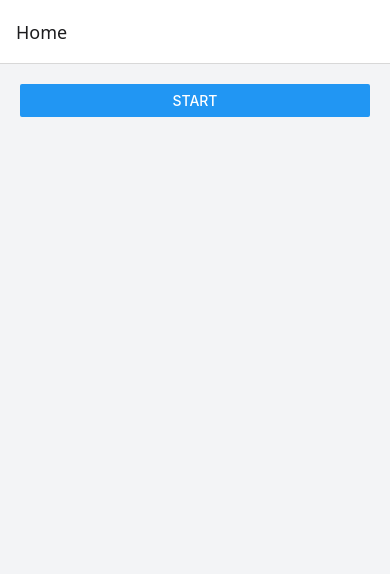
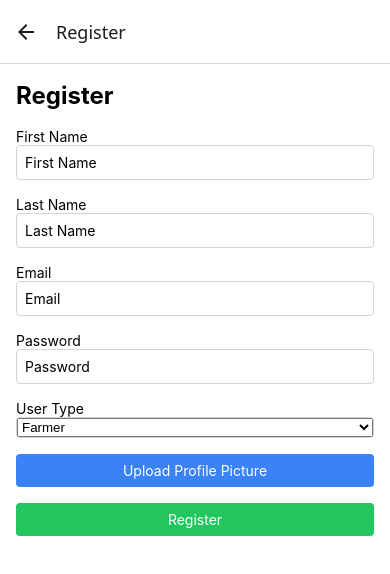
Before and after one commit to RolandSamidu/RiceTrader-Frontend, a React Native app: screen /Register in a window 390 px wide. Before the commit this address had no page. Shown: the top 574 px of the page. Built offline with nearby package versions, Linux system fonts and the light colour scheme.

Commit message:
login screens

```diff
--- a/package.json
+++ b/package.json
@@ -10,12 +10,14 @@
     "test": "jest"
   },
   "dependencies": {
+    "@react-native-picker/picker": "^2.11.0",
     "@react-navigation/native": "^7.0.15",
     "@react-navigation/native-stack": "^7.2.1",
     "@react-navigation/stack": "^7.1.2",
     "react": "19.0.0",
     "react-native": "0.78.0",
     "react-native-gesture-handler": "^2.24.0",
+    "react-native-image-picker": "^8.2.0",
     "react-native-safe-area-context": "^5.3.0",
     "react-native-screens": "^4.9.2",
     "twrnc": "^4.6.1"
--- a/src/Router/Router.tsx
+++ b/src/Router/Router.tsx
@@ -2,18 +2,26 @@ import React from 'react';
 import { NavigationContainer } from '@react-navigation/native';
 import { createNativeStackNavigator } from '@react-navigation/native-stack';
 import HomeScreen from '../Screens/HomeScreen';
-import LoginRegisterScreen from '../Screens/LoginRegisterScreen';
+import WelcomeScreen from '../Screens/WelcomeScreen';
+import RegisterScreen from '../Screens/RegisterScreen';
+import LoginScreen from '../Screens/LoginScreen';
 
-const Stack = createNativeStackNavigator();
+import { RootStackParamList } from '../types/naviagations';
+import InfoScreen from '../Screens/InfoScreen';
+
+const Stack = createNativeStackNavigator<RootStackParamList>();
 
 const AppRouter = () => {
         return (
           <NavigationContainer>
-            <Stack.Navigator initialRouteName="Home">
+            <Stack.Navigator initialRouteName="Welcome">
+              <Stack.Screen name="Welcome" component={WelcomeScreen} />
               <Stack.Screen name="Home" component={HomeScreen} />
-              <Stack.Screen name="LoginRegister" component={LoginRegisterScreen} />
+              <Stack.Screen name="Register" component={RegisterScreen} />
+              <Stack.Screen name="Login" component={LoginScreen} />
+              <Stack.Screen name="Info" component={InfoScreen} />
             </Stack.Navigator>
           </NavigationContainer>
         );
-      }
+      };
 export default AppRouter;
--- a/src/Screens/HomeScreen.tsx
+++ b/src/Screens/HomeScreen.tsx
@@ -1,19 +1,32 @@
 import React from 'react';
-import { View, Button, ScrollView, StatusBar } from 'react-native';
+import { View, Button } from 'react-native';
 import tw from 'twrnc';
 
-function HomeScreen({ navigation }: any) {
+const HomeScreen = ({ navigation }: any) => {
   return (
-    <ScrollView style={tw`bg-gray-100 flex-1`}>
-      <StatusBar barStyle="dark-content" />
-      <View style={tw`p-5`}>
-        <Button
-          title="Start"
-          onPress={() => navigation.navigate('LoginRegister')}
-        />
+    <View style={tw`flex-1 justify-center items-center bg-gray-100`}>
+      <View style={tw`w-full px-8 pt-8`}>
+        <View style={tw`mb-4`}>
+          <Button
+            title="Login"
+            onPress={() => navigation.navigate('Login')}
+          />
+        </View>
+        <View style={tw`mb-4`}>
+          <Button
+            title="Register"
+            onPress={() => navigation.navigate('Register')}
+          />
+        </View>
+        <View style={tw`mb-4`}>
+          <Button
+            title="Information"
+            onPress={() => navigation.navigate('Information')}
+          />
+        </View>
       </View>
-    </ScrollView>
+    </View>
   );
-}
+};
 
 export default HomeScreen;
--- /dev/null
+++ b/src/Screens/InfoScreen.tsx
@@ -0,0 +1,15 @@
+import React from 'react';
+import { View, Text } from 'react-native';
+import tw from 'twrnc';
+
+const InfoScreen = () => {
+  return (
+    <View style={tw`flex-1 justify-center items-center bg-gray-100`}>
+      <View style={tw`w-full px-8 pt-8`}>
+        <Text>Info Page</Text>
+      </View>
+    </View>
+  );
+};
+
+export default InfoScreen;
--- /dev/null
+++ b/src/Screens/LoginScreen.tsx
@@ -0,0 +1,69 @@
+import React, { useState } from 'react';
+import { View, Text, TextInput, TouchableOpacity, Alert } from 'react-native';
+import { useNavigation } from '@react-navigation/native';
+import tw from 'twrnc';
+import { RootStackParamList } from '../types/naviagations';
+import { StackNavigationProp } from '@react-navigation/stack';
+type LoginScreenNavigationProp = StackNavigationProp<RootStackParamList, 'Login'>;
+
+const LoginScreen = () => {
+  const navigation = useNavigation<LoginScreenNavigationProp>();
+  const [email, setEmail] = useState('');
+  const [password, setPassword] = useState('');
+
+
+  const handleLogin = () => {
+    if (!email || !password) {
+      Alert.alert('Error', 'Please fill out all fields');
+      return;
+    }
+
+    // Here you would typically send the data to your backend for authentication
+    console.log({ email, password });
+
+    // Navigate to the home page or dashboard after successful login
+    navigation.navigate('Home');
+  };
+
+  return (
+    <View style={tw`flex-1 p-4 bg-white`}>
+      <Text style={tw`text-2xl font-bold mb-4`}>Login</Text>
+
+      <Text style={tw`text-black-500`}>Email</Text>
+      <TextInput
+        style={tw`border border-gray-300 p-2 rounded mb-4`}
+        placeholder="Email"
+        value={email}
+        onChangeText={setEmail}
+        keyboardType="email-address"
+        autoCapitalize="none"
+      />
+
+      <Text style={tw`text-black-500`}>Password</Text>
+      <TextInput
+        style={tw`border border-gray-300 p-2 rounded mb-4`}
+        placeholder="Password"
+        value={password}
+        onChangeText={setPassword}
+        secureTextEntry
+      />
+
+      <TouchableOpacity
+        style={tw`bg-blue-500 p-2 rounded mb-4`}
+        onPress={handleLogin}
+      >
+        <Text style={tw`text-white text-center`}>Login</Text>
+      </TouchableOpacity>
+
+      <TouchableOpacity
+        onPress={() => navigation.navigate('Register')}
+      >
+        <Text style={tw`text-blue-500 text-center`}>
+          Don't have an account? Register
+        </Text>
+      </TouchableOpacity>
+    </View>
+  );
+};
+
+export default LoginScreen;
--- /dev/null
+++ b/src/Screens/RegisterScreen.tsx
@@ -0,0 +1,138 @@
+import React, { useState } from 'react';
+import { View, Text, TextInput, TouchableOpacity, Image, Alert } from 'react-native';
+
+import { useNavigation } from '@react-navigation/native';
+import tw from 'twrnc';
+import * as ImagePicker from 'react-native-image-picker';
+import { Picker } from '@react-native-picker/picker';
+import { StackNavigationProp } from '@react-navigation/stack';
+import { RootStackParamList } from '../types/naviagations';
+
+const RegisterScreen = () => {
+  const [firstName, setFirstName] = useState('');
+  const [lastName, setLastName] = useState('');
+  const [email, setEmail] = useState('');
+  const [password, setPassword] = useState('');
+  const [profileType, setProfileType] = useState('Farmer');
+  const [profilePicture, setProfilePicture] = useState(null);
+
+  type LoginScreenNavigationProp = StackNavigationProp<RootStackParamList, 'Login'>;
+
+  const navigation = useNavigation<LoginScreenNavigationProp>();
+
+  const handleImagePicker = () => {
+    const options = {
+      title: 'Select Profile Picture',
+      storageOptions: {
+        skipBackup: true,
+        path: 'images',
+      },
+    };
+
+    //@ts-ignore
+    ImagePicker.launchImageLibrary(options, (response:any) => {
+      if (response.didCancel) {
+        console.log('User cancelled image picker');
+      } else if (response.error) {
+        console.log('ImagePicker Error: ', response.error);
+      } else if (response.assets) {
+        setProfilePicture(response.assets[0].uri);
+      }
+    });
+  };
+
+  const handleRegister = () => {
+    if (!firstName || !lastName || !email || !password || !profileType) {
+      Alert.alert('Error', 'Please fill out all fields');
+      return;
+    }
+
+    // Here you would typically send the data to your backend
+    console.log({
+      firstName,
+      lastName,
+      email,
+      password,
+      profileType,
+      profilePicture,
+    });
+
+    // Navigate to the login page or home page after registration
+    navigation.navigate('Login');
+  };
+
+  return (
+    <View style={tw`flex-1 p-4 bg-white`}>
+      <Text style={tw`text-2xl font-bold mb-4`}>Register</Text>
+
+      <Text style={tw`text-black-500`}>First Name</Text>
+      <TextInput
+        style={tw`border border-gray-300 p-2 rounded mb-4`}
+        placeholder="First Name"
+        value={firstName}
+        onChangeText={setFirstName}
+      />
+
+      <Text style={tw`text-black-500`}>Last Name</Text>
+      <TextInput
+        style={tw`border border-gray-300 p-2 rounded mb-4`}
+        placeholder="Last Name"
+        value={lastName}
+        onChangeText={setLastName}
+      />
+
+      <Text style={tw`text-black-500`}>Email</Text>
+      <TextInput
+        style={tw`border border-gray-300 p-2 rounded mb-4`}
+        placeholder="Email"
+        value={email}
+        onChangeText={setEmail}
+        keyboardType="email-address"
+      />
+
+      <Text style={tw`text-black-500`}>Password</Text>
+      <TextInput
+        style={tw`border border-gray-300 p-2 rounded mb-4`}
+        placeholder="Password"
+        value={password}
+        onChangeText={setPassword}
+        secureTextEntry
+      />
+
+      <Text style={tw`text-black-500`}>User Type</Text>
+      <View style={tw`border border-gray-300 rounded mb-4`}>
+        <Picker
+          selectedValue={profileType}
+          onValueChange={(itemValue:any) => setProfileType(itemValue)}
+        >
+          <Picker.Item label="Farmer" value="Farmer" />
+          <Picker.Item label="Intermediate" value="Intermediate" />
+          <Picker.Item label="Rice Producer" value="Rice Producer" />
+        </Picker>
+      </View>
+
+      <TouchableOpacity
+        style={tw`bg-blue-500 p-2 rounded mb-4`}
+        onPress={handleImagePicker}
+      >
+        <Text style={tw`text-white text-center`}>Upload Profile Picture</Text>
+      </TouchableOpacity>
+
+      {profilePicture && (
+        <Image
+          source={{ uri: profilePicture }}
+          style={tw`w-20 h-20 rounded-full mb-4`}
+        />
+      )}
+
+      <TouchableOpacity
+        style={tw`bg-green-500 p-2 rounded`}
+        onPress={handleRegister}
+      >
+        <Text style={tw`text-white text-center`}>Register</Text>
+      </TouchableOpacity>
+    </View>
+  );
+};
+
+export default RegisterScreen;
--- /dev/null
+++ b/src/Screens/WelcomeScreen.tsx
@@ -0,0 +1,19 @@
+import React from 'react';
+import { View, Button, ScrollView, StatusBar } from 'react-native';
+import tw from 'twrnc';
+
+function WelcomeScreen({ navigation }: any) {
+  return (
+    <ScrollView style={tw`bg-gray-100 flex-1`}>
+      <StatusBar barStyle="dark-content" />
+      <View style={tw`p-5`}>
+        <Button
+          title="Start"
+          onPress={() => navigation.navigate('Home')}
+        />
+      </View>
+    </ScrollView>
+  );
+}
+
+export default WelcomeScreen;
--- /dev/null
+++ b/src/types/naviagations.ts
@@ -0,0 +1,8 @@
+// types/navigation.ts
+export type RootStackParamList = {
+    Info: undefined; // No parameters expected for the Info screen
+    Login: undefined; // No parameters expected for the Login screen
+    Register: undefined; // No parameters expected for the Register screen
+    Home: undefined; // No parameters expected for the Home screen
+    Welcome: undefined; // No parameters expected for the Welcome screen
+  };
```
Also changed, not shown: src/Screens/LoginRegisterScreen.tsx (deleted, +0 -32 lines), 1 other file (tests, documents, lock files or other folders).
